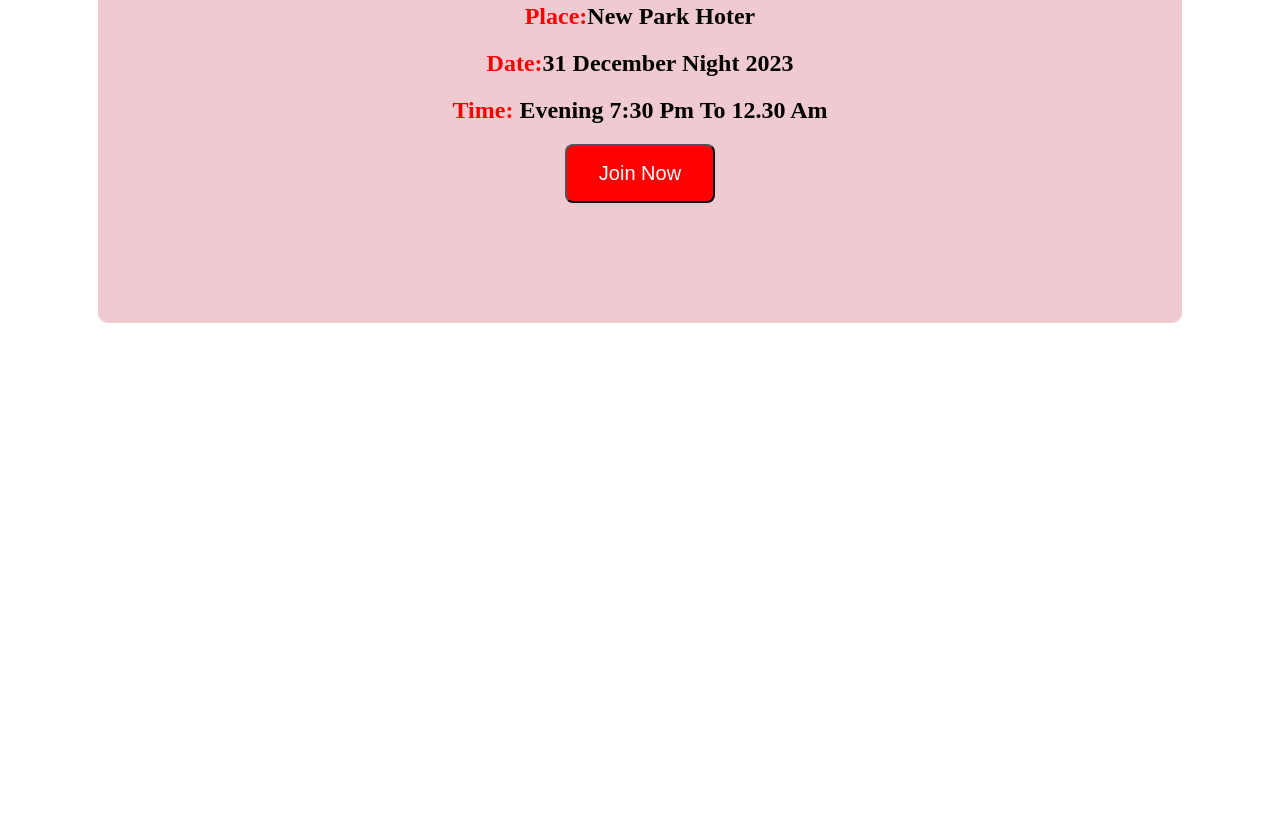
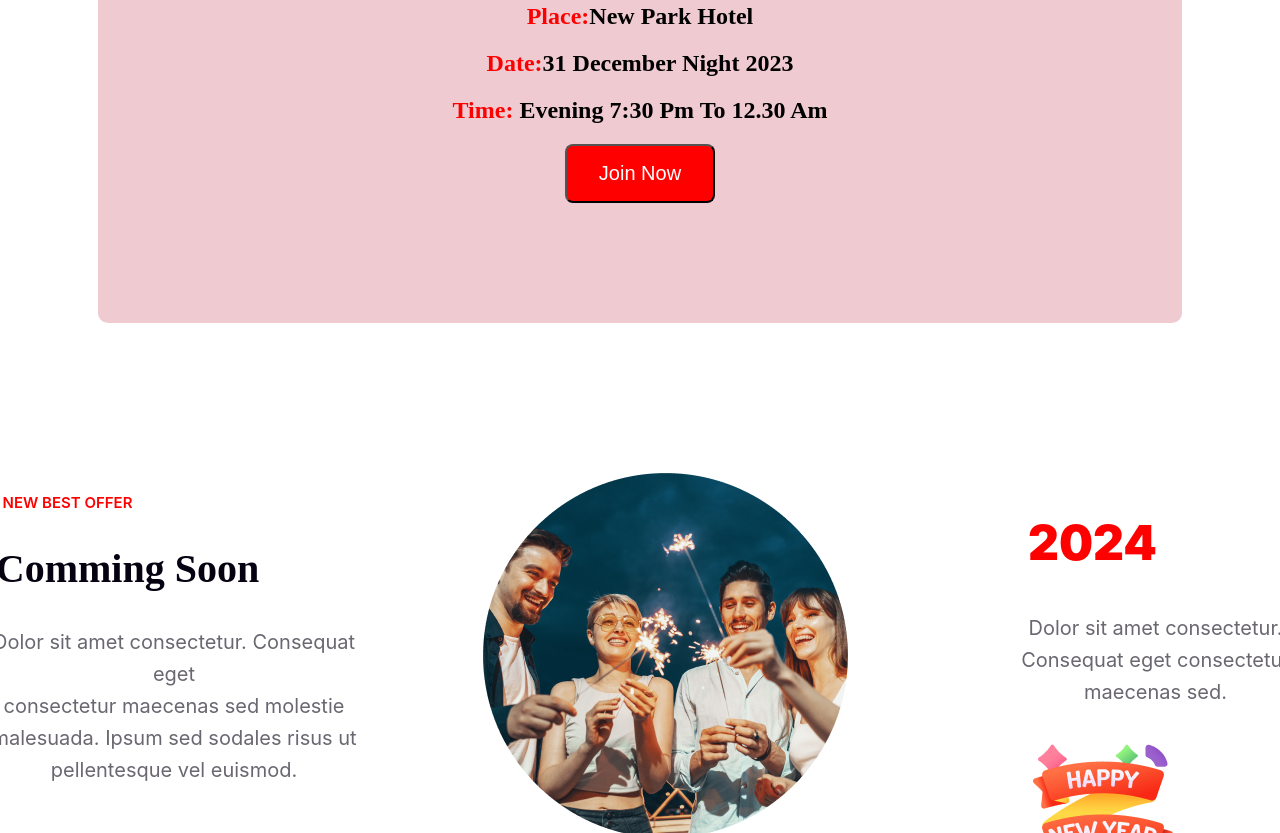
Before and after one commit to dataprohasan45/new-assigment, a plain HTML site: page index.html in a window 1280 px wide. Shown: the part 2441-3274 px from the top of the page. Before the commit the page ends 2854 px from the top, so only its background shows below. Drawn offline with Linux system fonts and the light colour scheme.

Commit message:
added third commit

```diff
--- a/index.html
+++ b/index.html
@@ -47,13 +47,25 @@
         </section>
         <section>
             <div class="function-item">
-                <h2 class="place-item"><span class="text-primary">Place:</span>New Park Hoter</h2>
+                <h2 class="place-item"><span class="text-primary">Place:</span>New Park Hotel</h2>
                 <h2 class="date-item"><span class="text-primary">Date:</span>31 December Night 2023</h2>
                 <h2 class="time-item"><span class="text-primary">Time: </span>Evening 7:30 Pm To 12.30 Am</h2>
                 <button class="btn-primary">Join Now</button>
             </div>
         </section>
-
+        <section>
+            <div class="offer-item-title">
+                <div class="new-best">
+                <h4 class="best">NEW BEST OFFER</h4>
+                <h1 class="soon">Comming Soon</h1>
+                <h5 class="dolor1">Dolor sit amet consectetur. Consequat eget<br> consectetur maecenas sed molestie <br>malesuada. Ipsum sed sodales risus ut <br>pellentesque vel euismod. </h5></div>
+                <div class="new-best"><img src="resources/Ellipse 1.png"></div>
+                <div class="new-best"><h2 class="new-description-item">2024</h2>
+                <h5 class="dolor">Dolor sit amet consectetur.<br> Consequat eget consectetur maecenas sed.</h5>
+               <div class="last-img"> <img src="resources/Group 96.png"></div>
+            </div>
+            </div>
+        </section>
     </main>
     <footer>
 
--- a/styles/first.css
+++ b/styles/first.css
@@ -158,3 +158,73 @@ gap: 10px;
 color: #FFF;
 font-size: 20px;
 }
+.offer-item-title{
+    display: flex;
+    justify-content: center;
+    align-items: center;
+    min-height: 100px;
+
+}
+.new-best{
+    height: 100px;
+    width: 370px;
+    background: none;
+    margin: 60px;
+    text-align: center;
+    padding-left: 50px ;
+}
+
+
+.best{
+    color: #F00;
+text-align: center;
+font-family: Inter;
+font-size: 15px;
+font-style: normal;
+font-weight: 600;
+line-height: normal;
+margin-right: 120px;
+}
+.soon{
+    color: #070211;
+font-family: Merriweather;
+font-size: 40px;
+font-style: normal;
+font-weight: 900;
+line-height: normal;
+text-transform: capitalize;
+}
+.dolor1{
+    width: 393px;
+    color: rgba(7, 2, 17, 0.60);
+font-family: Inter;
+font-size: 20px;
+font-style: normal;
+font-weight: 400;
+line-height: 32px;
+margin-left: 35px; /* 160% */
+}
+.new-description-item{
+    color: #F00;
+font-family: Inter;
+font-size: 48px;
+font-style: normal;
+font-weight: 900;
+line-height: normal;
+margin-right: 220px;
+}
+.dolor{
+    width: 276px;
+    color: rgba(7, 2, 17, 0.60);
+font-family: Inter;
+font-size: 20px;
+font-style: normal;
+font-weight: 400;
+line-height: 32px;
+margin-right: 220px;
+/* 160% */
+}
+.last-img{
+
+margin-right: 200px;
+}
```
Also changed, not shown: resources/Group 701.png (deleted).
